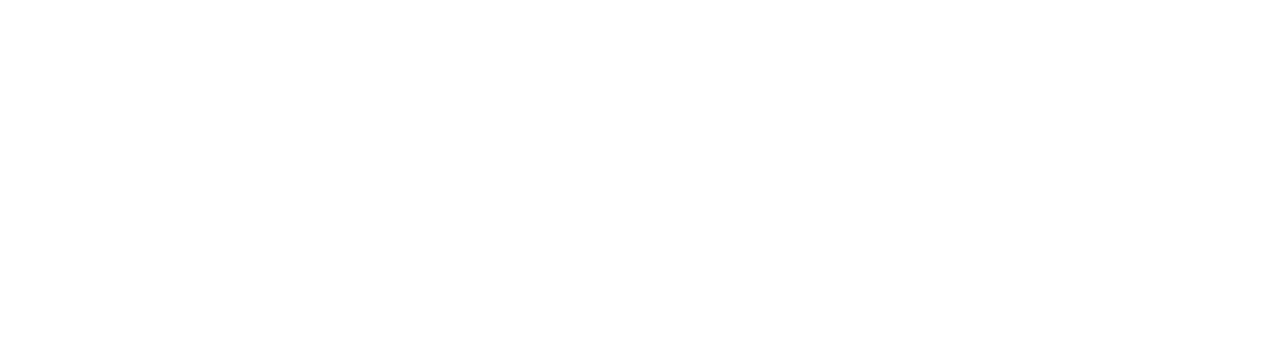
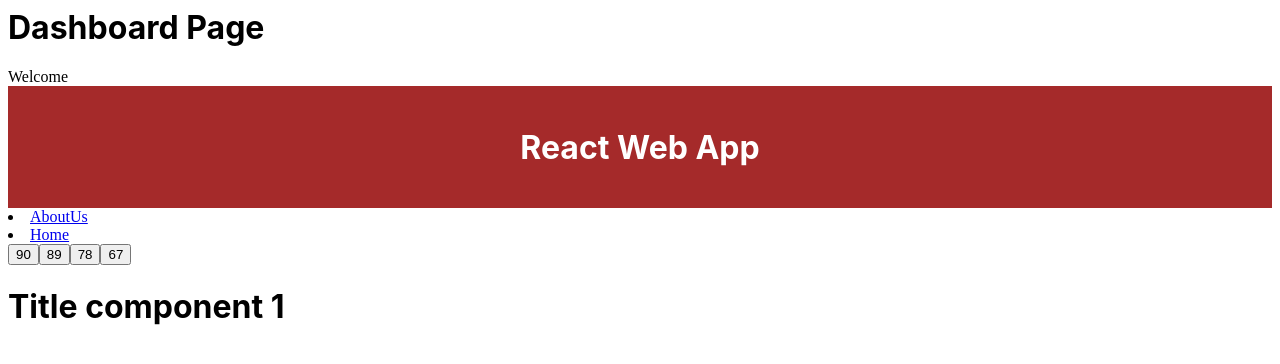
Before and after one commit to pavithrasekar24/online-course-react-06-may, a React (Create React App) app: page /my-app/1 in a window 1280 px wide. Before the commit this address had no page. Shown: the top 364 px of the page. Built offline with nearby package versions, Linux system fonts and the light colour scheme.

Commit message:
5 files modified, 1 added

```diff
--- a/src/Component/AboutUs/AboutUs.jsx
+++ b/src/Component/AboutUs/AboutUs.jsx
@@ -1,8 +1,17 @@
 import React from 'react';
+import { useNavigate } from 'react-router-dom';
 export default function AboutUs() {
+  let navigate = useNavigate();
+
+  let handleMove = () => {
+    let id = 900;
+    // navigate('/my-app/title/' + id);
+    navigate(`/my-app/${id}`);
+  };
   return (
     <div>
       <h1> this is AboutUs page</h1>
+      <button onClick={handleMove}>Move To title</button>
     </div>
   );
 }
--- a/src/Component/DefaultLayout/DefaultLayout.jsx
+++ b/src/Component/DefaultLayout/DefaultLayout.jsx
@@ -1,14 +1,32 @@
 import React from 'react';
 import Header from '../../Component/Header/Header';
 import { SideNav } from '../../Component/SideNav/SideNav';
-import { Outlet } from 'react-router-dom';
+import { Outlet, useLocation, useNavigate } from 'react-router-dom';
 export default function DefaultLayout() {
+  let location = useLocation();
+  let navigate = useNavigate();
+  let ids = [90, 89, 78, 67];
+  let handleNavigate = (id) => {
+    navigate('/my-app/' + id);
+  };
+  console.log(location, location.pathname);
   return (
     <div>
       <h1>Dashboard Page</h1>
+      <span>
+        Welcome {location && location.state && location.state.userName}
+      </span>
       <Header />
       <SideNav />
-      {/* -render your component home/about */}
+
+      {ids.map((item, i) => {
+        return (
+          <button key={i} onClick={() => handleNavigate(item)}>
+            {item}
+          </button>
+        );
+      })}
+      {/* -render your sub component home/about */}
       <Outlet />
     </div>
   );
--- a/src/Component/Login/Login.jsx
+++ b/src/Component/Login/Login.jsx
@@ -1,9 +1,35 @@
-import React from 'react';
+import React, { useState } from 'react';
+import { useNavigate } from 'react-router-dom';
 export default function Login() {
+  const [userName, setUserName] = useState('');
+  let navigate = useNavigate();
+  let handleLogin = () => {
+    //login code
+    alert('login successfully');
+    // navigate('/my-app/home')
+    navigate('/my-app/home', {
+      state: {
+        isLogin: true,
+        userName: userName,
+        details: {
+          id: 1,
+          name: 'abc',
+        },
+      },
+    });
+  };
   return (
     <div>
       <h1>Login Page</h1>
-      <button>Login</button>
+      <input
+        type="text"
+        name="userName"
+        value={userName}
+        onChange={(e) => {
+          setUserName(e.target.value);
+        }}
+      />
+      <button onClick={handleLogin}>Login</button>
     </div>
   );
 }
--- a/src/Component/Main/Main.jsx
+++ b/src/Component/Main/Main.jsx
@@ -11,6 +11,7 @@
 import Home from '../../Component/Home/Home';
 import Login from '../../Component/Login/Login';
 import { SideNav } from '../../Component/SideNav/SideNav';
+import Title from '../../Component/Title/Title';
 export default function Main() {
   return (
     <div>
@@ -18,12 +19,13 @@
         <Routes>
           <Route path="/" element={<Navigate replace to="/login" />} />
           <Route path="/login" element={<Login />} />
+          {/* <Route path="/signup" element={<Signup />} /> */}
 
           <Route path="/my-app" element={<DefaultLayout />}>
             <Route path="about-us" element={<AboutUs />} />
             <Route path="home" element={<Home />} />
+            <Route path=":id" element={<Title />} />
           </Route>
-
         </Routes>
       </Router>
     </div>
--- a/src/Component/SideNav/SideNav.jsx
+++ b/src/Component/SideNav/SideNav.jsx
@@ -2,8 +2,8 @@
 import { Link } from 'react-router-dom';
 export function SideNav() {
   const sideNavDetails = [
-    { id: 1, pathName: '/about-us', label: 'AboutUs' },
-    { id: 2, pathName: '/home', label: 'Home' },
+    { id: 1, pathName: '/my-app/about-us', label: 'AboutUs' },
+    { id: 2, pathName: '/my-app/home', label: 'Home' },
   ];
   return (
     <div className="side-nav">
@@ -14,9 +14,9 @@
         <Link to="/home">Home</Link>
       </li> */}
 
-      {sideNavDetails.map((item) => {
+      {sideNavDetails.map((item, i) => {
         return (
-          <li>
+          <li key={i}>
             <Link to={item.pathName}>{item.label}</Link>
           </li>
         );
--- /dev/null
+++ b/src/Component/Title/Title.jsx
@@ -0,0 +1,15 @@
+import React from 'react';
+import { useParams } from 'react-router-dom';
+export default function Title() {
+  let param = useParams();
+  console.log(param);
+  return (
+    <div>
+      <h1>Title component {param.id}</h1>
+    </div>
+  );
+}
+// useNavigate navigate url , state:{} -data
+// useLocation -fetch state object (history object)
+// useParam url/id -> param.id
+//subrouting -outlet
```
